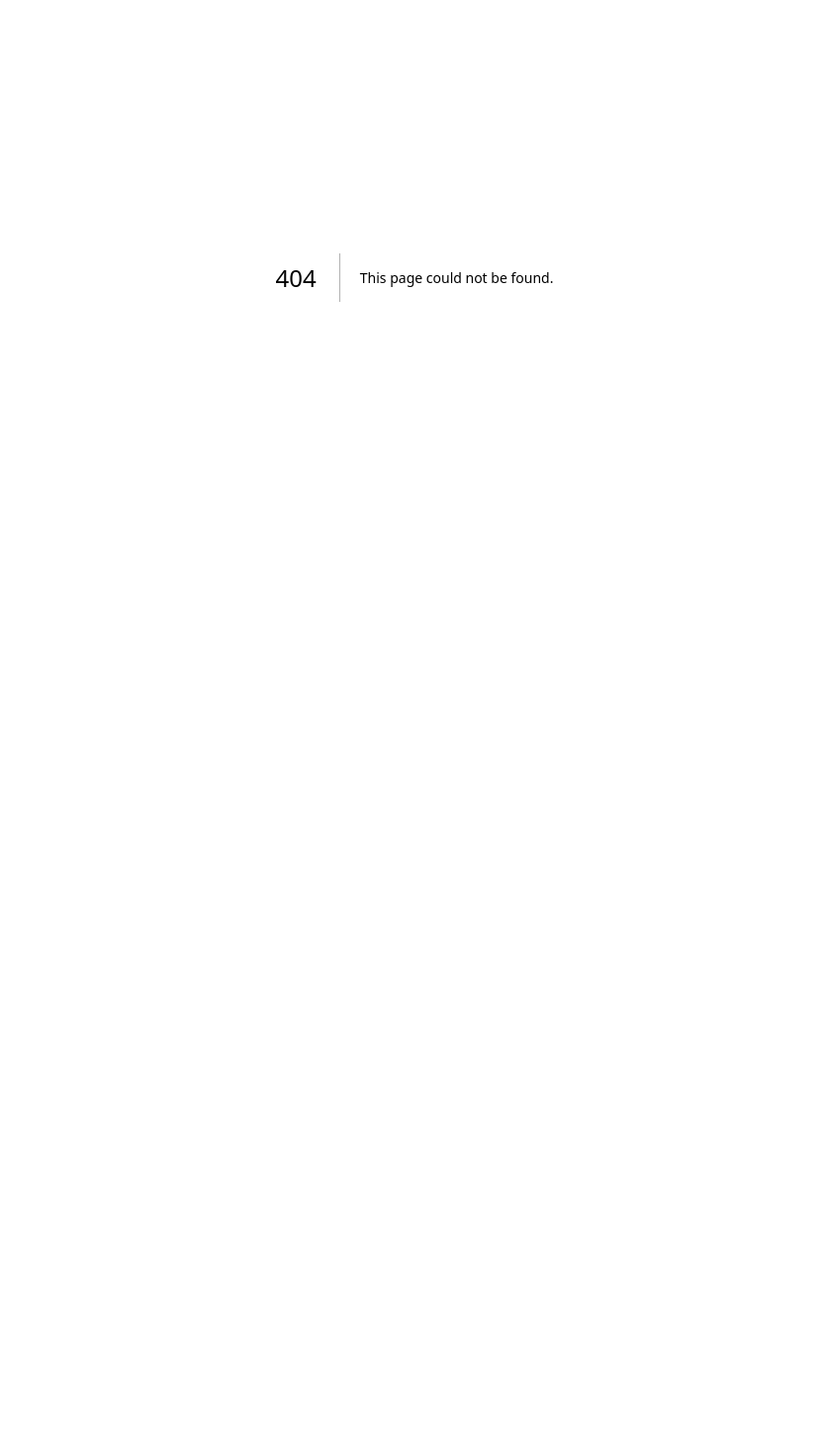
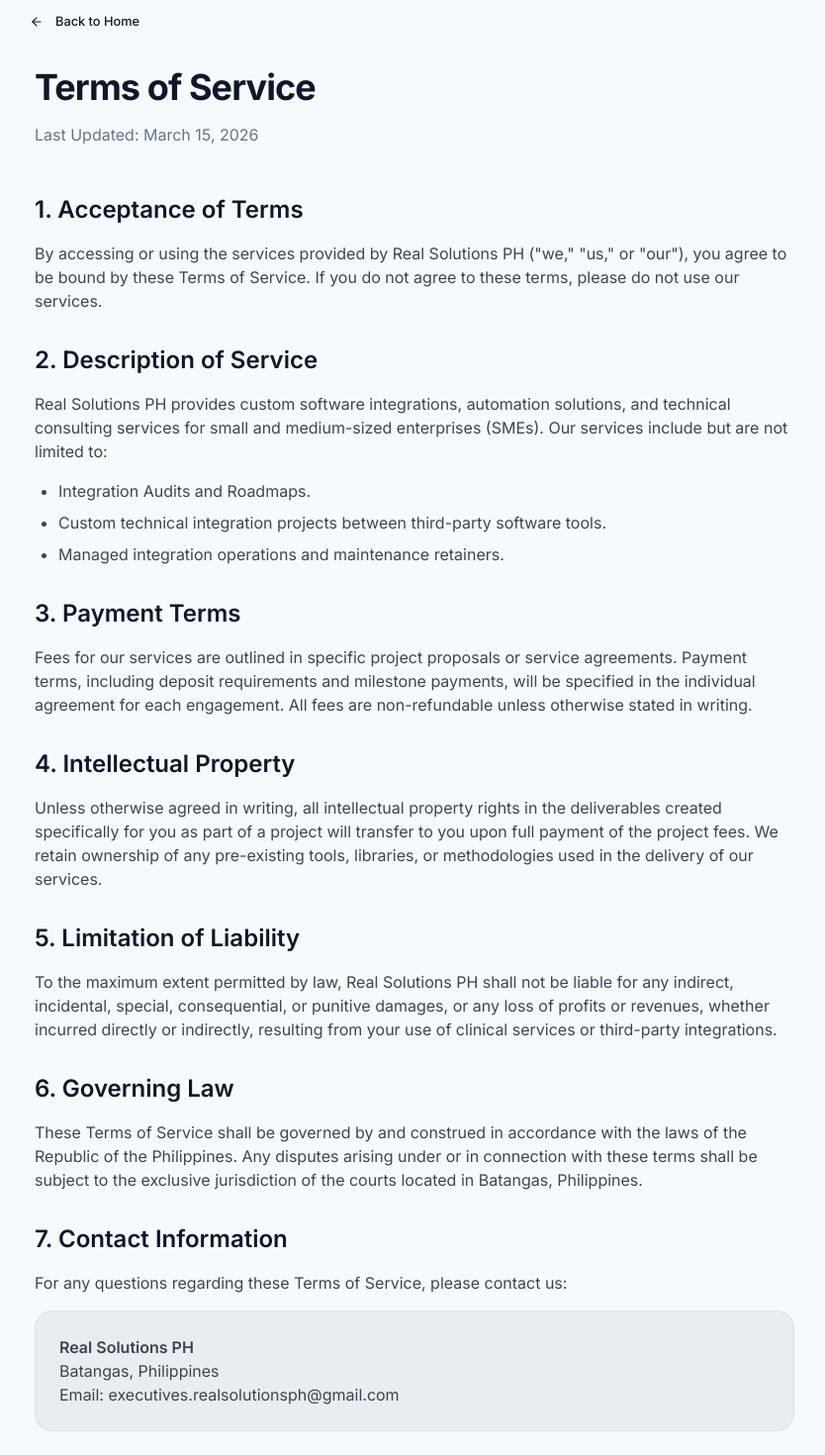
Before and after one commit to Real-Solutions-PH/landing-page, a Next.js app: page /terms-of-service in a window 1280 px wide. Before the commit this address had no page. Shown: the part 120-1590 px from the top of the page at 99% size, without its empty margins (221-1055 px from the left). Before the commit the page ends 800 px from the top, so only its background shows below. Built offline with nearby package versions, Linux system fonts and the light colour scheme.

Commit message:
feat: created privacy policy and tos

```diff
--- a/app/layout.tsx
+++ b/app/layout.tsx
@@ -2,6 +2,8 @@
 import { Inter } from "next/font/google";
 import "./globals.css";
 import { Navbar } from "@/components/layout/navbar";
+
+import { Footer } from "@/components/layout/footer";
 
 const inter = Inter({
   variable: "--font-inter",
@@ -52,6 +54,7 @@
       <body className={`${inter.variable} font-sans antialiased bg-background text-foreground selection:bg-accent/20`}>
         <Navbar />
         {children}
+        <Footer />
       </body>
     </html>
   );
--- a/app/page.tsx
+++ b/app/page.tsx
@@ -6,7 +6,6 @@
 import { WhyUsSection } from "@/components/sections/why-us-section";
 import { TeamSection } from "@/components/sections/team-section";
 import { CtaSection } from "@/components/sections/cta-section";
-import { Footer } from "@/components/layout/footer";
 
 export default function Home() {
   return (
@@ -19,7 +18,6 @@
       <WhyUsSection />
       <TeamSection />
       <CtaSection />
-      <Footer />
     </main>
   );
 }
--- /dev/null
+++ b/app/privacy-policy/page.tsx
@@ -0,0 +1,79 @@
+import Link from "next/link";
+import { Button } from "@/components/ui/button";
+import { ArrowLeft } from "lucide-react";
+
+export const metadata = {
+  title: "Privacy Policy | Real Solutions PH",
+  description: "Privacy Policy for Real Solutions PH. Learn how we collect, use, and protect your data.",
+};
+
+export default function PrivacyPolicy() {
+  return (
+    <main className="flex min-h-screen flex-col items-center pt-32 pb-24 px-4 md:px-6">
+      <div className="w-full max-w-3xl">
+        <Button variant="ghost" size="sm" asChild className="mb-8 -ml-4">
+          <Link href="/">
+            <ArrowLeft className="mr-2 h-4 w-4" />
+            Back to Home
+          </Link>
+        </Button>
+
+        <h1 className="text-4xl font-bold tracking-tight mb-4">Privacy Policy</h1>
+        <p className="text-muted-foreground mb-12">Last Updated: March 15, 2026</p>
+
+        <div className="prose prose-slate dark:prose-invert max-w-none space-y-8 text-foreground/80">
+          <section>
+            <h2 className="text-2xl font-semibold text-foreground mb-4">1. Introduction</h2>
+            <p>
+              At Real Solutions PH, we respect your privacy and are committed to protecting your personal data. This Privacy Policy will inform you about how we look after your personal data when you visit our website (regardless of where you visit it from) and tell you about your privacy rights and how the law protects you.
+            </p>
+          </section>
+
+          <section>
+            <h2 className="text-2xl font-semibold text-foreground mb-4">2. The Data We Collect</h2>
+            <p>
+              We may collect, use, store and transfer different kinds of personal data about you which we have grouped together as follows:
+            </p>
+            <ul className="list-disc pl-6 space-y-2 mt-4">
+              <li><strong>Identity Data:</strong> includes first name and last name.</li>
+              <li><strong>Contact Data:</strong> includes email address and telephone numbers.</li>
+              <li><strong>Technical Data:</strong> includes internet protocol (IP) address, your login data, browser type and version, time zone setting and location, browser plug-in types and versions, operating system and platform, and other technology on the devices you use to access this website.</li>
+              <li><strong>Usage Data:</strong> includes information about how you use our website, products, and services.</li>
+            </ul>
+          </section>
+
+          <section>
+            <h2 className="text-2xl font-semibold text-foreground mb-4">3. How We Use Your Data</h2>
+            <p>
+              We will only use your personal data when the law allows us to. Most commonly, we will use your personal data in the following circumstances:
+            </p>
+            <ul className="list-disc pl-6 space-y-2 mt-4">
+              <li>To provide you with information or services that you request from us.</li>
+              <li>To manage our relationship with you, including notifying you about changes to our terms or privacy policy.</li>
+              <li>To improve our website, products/services, marketing, and customer relationships.</li>
+            </ul>
+          </section>
+
+          <section>
+            <h2 className="text-2xl font-semibold text-foreground mb-4">4. Data Security</h2>
+            <p>
+              We have put in place appropriate security measures to prevent your personal data from being accidentally lost, used or accessed in an unauthorized way, altered or disclosed. In addition, we limit access to your personal data to those employees, agents, contractors and other third parties who have a business need to know.
+            </p>
+          </section>
+
+          <section>
+            <h2 className="text-2xl font-semibold text-foreground mb-4">5. Contact Us</h2>
+            <p>
+              If you have any questions about this Privacy Policy or our privacy practices, please contact us:
+            </p>
+            <div className="mt-4 p-6 rounded-2xl border border-black/5 bg-black/5 dark:border-white/10 dark:bg-white/5">
+              <p className="font-semibold">Real Solutions PH</p>
+              <p>Batangas, Philippines</p>
+              <p>Email: executives.realsolutionsph@gmail.com</p>
+            </div>
+          </section>
+        </div>
+      </div>
+    </main>
+  );
+}
--- /dev/null
+++ b/app/terms-of-service/page.tsx
@@ -0,0 +1,87 @@
+import Link from "next/link";
+import { Button } from "@/components/ui/button";
+import { ArrowLeft } from "lucide-react";
+
+export const metadata = {
+  title: "Terms of Service | Real Solutions PH",
+  description: "Terms of Service for Real Solutions PH. Please read these terms carefully before using our services.",
+};
+
+export default function TermsOfService() {
+  return (
+    <main className="flex min-h-screen flex-col items-center pt-32 pb-24 px-4 md:px-6">
+      <div className="w-full max-w-3xl">
+        <Button variant="ghost" size="sm" asChild className="mb-8 -ml-4">
+          <Link href="/">
+            <ArrowLeft className="mr-2 h-4 w-4" />
+            Back to Home
+          </Link>
+        </Button>
+
+        <h1 className="text-4xl font-bold tracking-tight mb-4">Terms of Service</h1>
+        <p className="text-muted-foreground mb-12">Last Updated: March 15, 2026</p>
+
+        <div className="prose prose-slate dark:prose-invert max-w-none space-y-8 text-foreground/80">
+          <section>
+            <h2 className="text-2xl font-semibold text-foreground mb-4">1. Acceptance of Terms</h2>
+            <p>
+              By accessing or using the services provided by Real Solutions PH ("we," "us," or "our"), you agree to be bound by these Terms of Service. If you do not agree to these terms, please do not use our services.
+            </p>
+          </section>
+
+          <section>
+            <h2 className="text-2xl font-semibold text-foreground mb-4">2. Description of Service</h2>
+            <p>
+              Real Solutions PH provides custom software integrations, automation solutions, and technical consulting services for small and medium-sized enterprises (SMEs). Our services include but are not limited to:
+            </p>
+            <ul className="list-disc pl-6 space-y-2 mt-4">
+              <li>Integration Audits and Roadmaps.</li>
+              <li>Custom technical integration projects between third-party software tools.</li>
+              <li>Managed integration operations and maintenance retainers.</li>
+            </ul>
+          </section>
+
+          <section>
+            <h2 className="text-2xl font-semibold text-foreground mb-4">3. Payment Terms</h2>
+            <p>
+              Fees for our services are outlined in specific project proposals or service agreements. Payment terms, including deposit requirements and milestone payments, will be specified in the individual agreement for each engagement. All fees are non-refundable unless otherwise stated in writing.
+            </p>
+          </section>
+
+          <section>
+            <h2 className="text-2xl font-semibold text-foreground mb-4">4. Intellectual Property</h2>
+            <p>
+              Unless otherwise agreed in writing, all intellectual property rights in the deliverables created specifically for you as part of a project will transfer to you upon full payment of the project fees. We retain ownership of any pre-existing tools, libraries, or methodologies used in the delivery of our services.
+            </p>
+          </section>
+
+          <section>
+            <h2 className="text-2xl font-semibold text-foreground mb-4">5. Limitation of Liability</h2>
+            <p>
+              To the maximum extent permitted by law, Real Solutions PH shall not be liable for any indirect, incidental, special, consequential, or punitive damages, or any loss of profits or revenues, whether incurred directly or indirectly, resulting from your use of clinical services or third-party integrations.
+            </p>
+          </section>
+
+          <section>
+            <h2 className="text-2xl font-semibold text-foreground mb-4">6. Governing Law</h2>
+            <p>
+              These Terms of Service shall be governed by and construed in accordance with the laws of the Republic of the Philippines. Any disputes arising under or in connection with these terms shall be subject to the exclusive jurisdiction of the courts located in Batangas, Philippines.
+            </p>
+          </section>
+
+          <section>
+            <h2 className="text-2xl font-semibold text-foreground mb-4">7. Contact Information</h2>
+            <p>
+              For any questions regarding these Terms of Service, please contact us:
+            </p>
+            <div className="mt-4 p-6 rounded-2xl border border-black/5 bg-black/5 dark:border-white/10 dark:bg-white/5">
+              <p className="font-semibold">Real Solutions PH</p>
+              <p>Batangas, Philippines</p>
+              <p>Email: executives.realsolutionsph@gmail.com</p>
+            </div>
+          </section>
+        </div>
+      </div>
+    </main>
+  );
+}
--- a/components/layout/footer.tsx
+++ b/components/layout/footer.tsx
@@ -41,8 +41,8 @@
           </div>
           <div className="flex flex-col gap-2">
             <h4 className="font-semibold">Legal</h4>
-            <Link href="#" className="text-sm text-muted-foreground hover:text-foreground hover:underline underline-offset-4">Privacy Policy</Link>
-            <Link href="#" className="text-sm text-muted-foreground hover:text-foreground hover:underline underline-offset-4">Terms of Service</Link>
+            <Link href="/privacy-policy" className="text-sm text-muted-foreground hover:text-foreground hover:underline underline-offset-4">Privacy Policy</Link>
+            <Link href="/terms-of-service" className="text-sm text-muted-foreground hover:text-foreground hover:underline underline-offset-4">Terms of Service</Link>
           </div>
         </div>
         <div className="mt-12 flex flex-col items-center justify-between gap-4 border-t border-black/5 pt-8 text-center text-sm text-muted-foreground dark:border-white/10 md:flex-row md:text-left">
```
Also changed, not shown: 1 other file (tests, documents, lock files or other folders).
